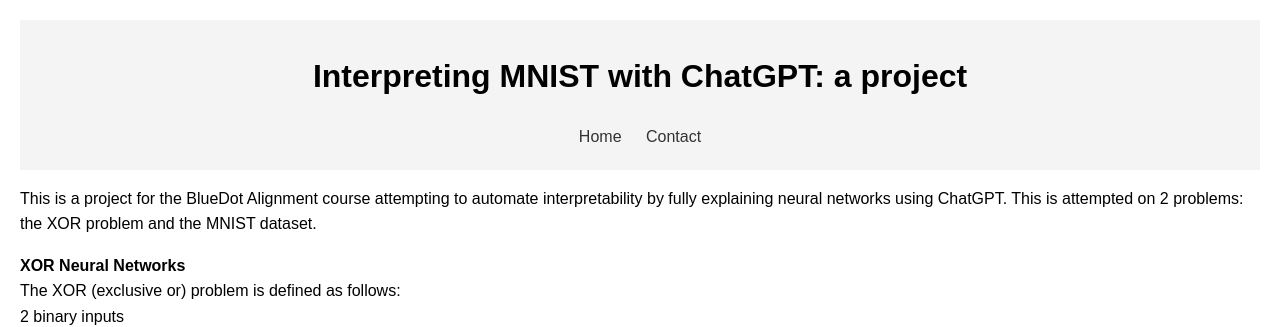
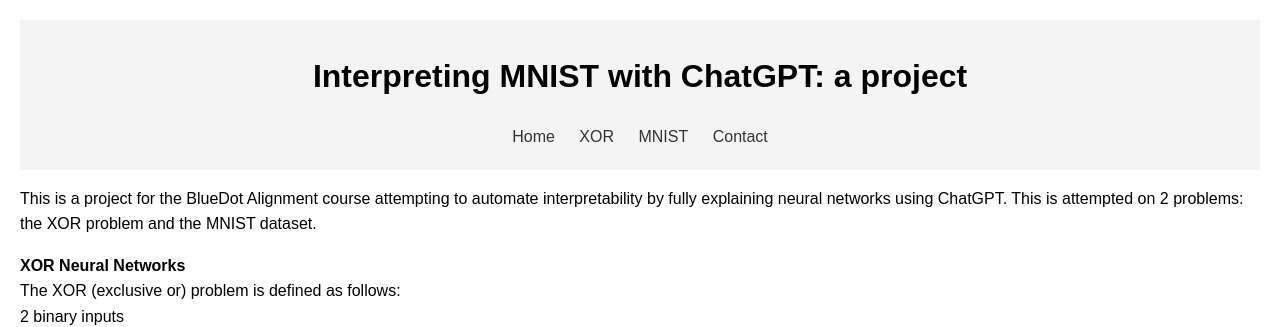
Before and after one commit to Arkleseisure/Arkleseisure.github.io, a Jekyll site: the page built from index.md, in a window 1280 px wide. Shown: the top 327 px of the page. Built offline with Jekyll 4.4.1, drawn with Linux system fonts in a browser that asks for light colours.

Commit message:
Update default.html

```diff
--- a/_layouts/default.html
+++ b/_layouts/default.html
@@ -37,6 +37,8 @@
     <h1>{{ site.title }}</h1>
     <nav>
         <a href="{{ '/' | relative_url }}">Home</a>
+        <a href="{{ '/xor.md' | relative_url }}">XOR</a>
+        <a href="{{ '/mnist.md' | relative_url }}">MNIST</a>
         <a href="{{ '/contact.html' | relative_url }}">Contact</a>
     </nav>
 </header>
```
